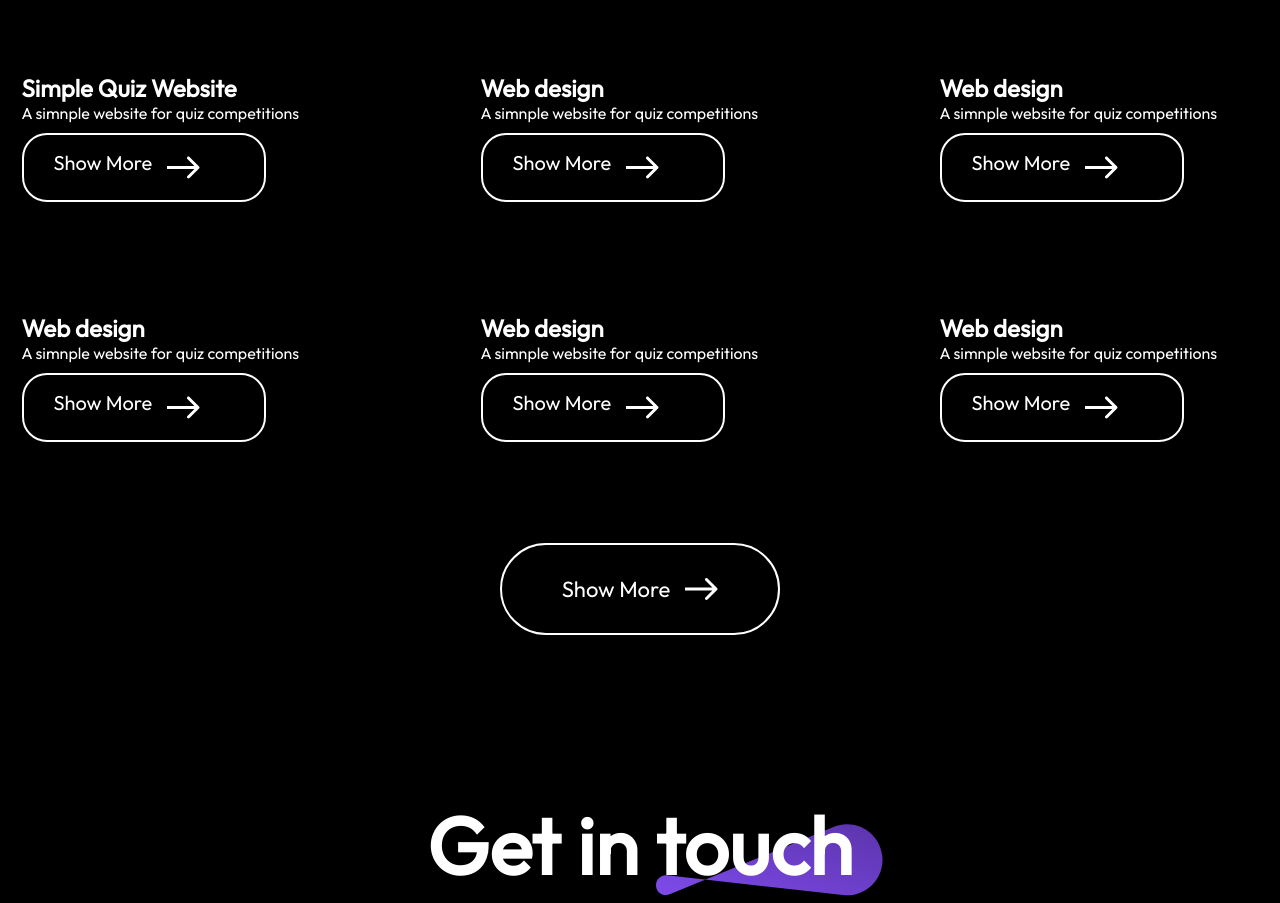
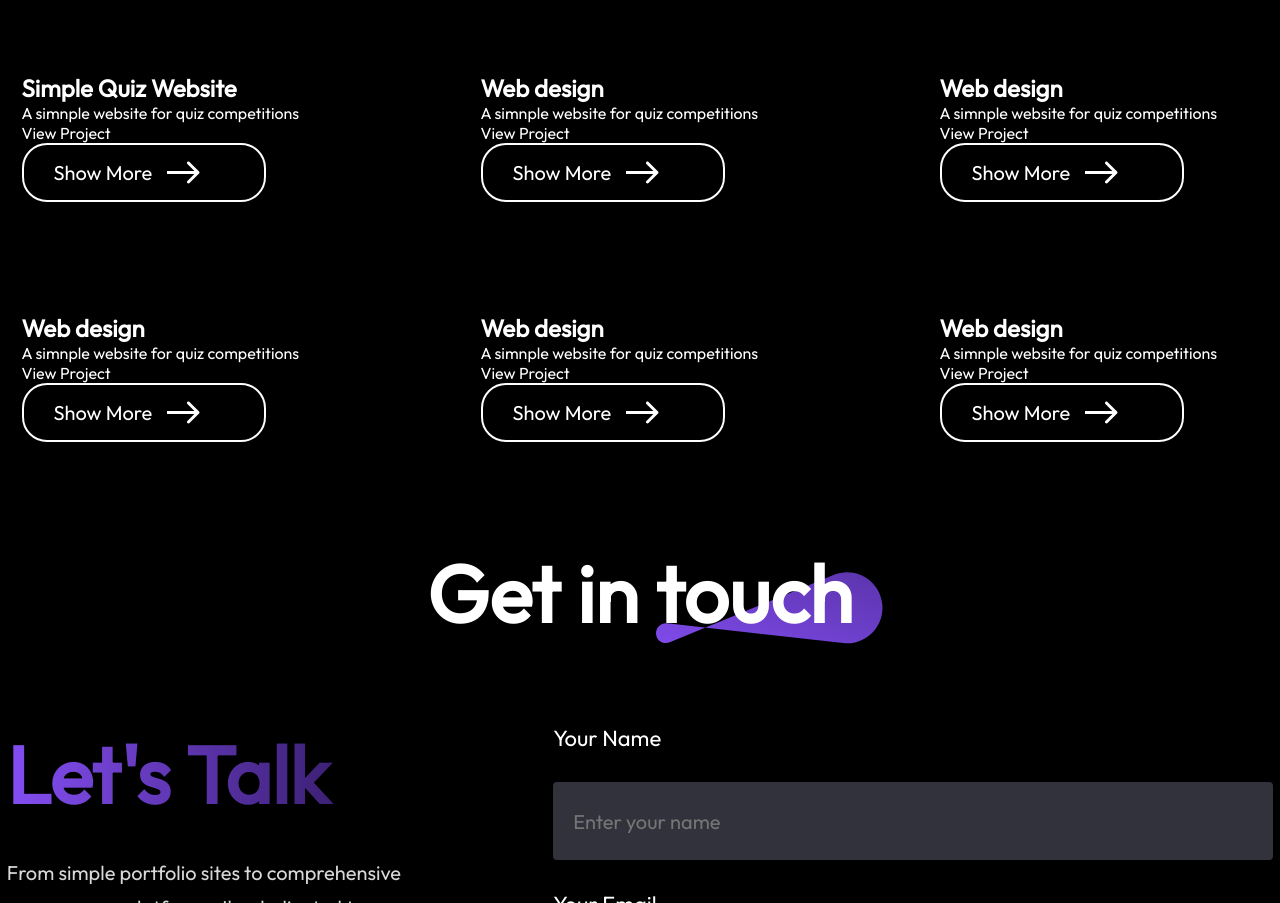
Before and after one commit to itsdavidmandal/website, a React (Vite) app: page / in a window 1280 px wide. Shown: the part 4360-5263 px from the top of the page. Built offline with nearby package versions, Linux system fonts and the light colour scheme.

Commit message:
added the link wala feature to the project

```diff
--- a/src/Components/My Work/Mywork.css
+++ b/src/Components/My Work/Mywork.css
@@ -41,10 +41,12 @@
     padding: 50px;
 
 }
-.mywork-item p{
+/* .mywork-item p{
     margin-bottom: 10px;
 
-}
+} */
+
+
 
 .mywork-item:hover{
     transform: scale(1.10);
--- a/src/Components/My Work/Mywork.jsx
+++ b/src/Components/My Work/Mywork.jsx
@@ -17,6 +17,20 @@ const Mywork = () => {
             <div key={work.w_no} className="mywork-item">
               <h2>{work.w_title}</h2>
               <p>{work.w_desc}</p>
+              <a
+                href={work.w_link}
+                target="_blank"
+                rel="noopener noreferrer"
+                style={{
+                  textDecoration: "none",
+                  color: "white",
+                  marginTop: "5px",
+                  marginBottom: "50px"
+                }}
+              >
+                View Project
+              </a>
+
               <div className="mywork-showmore-mini">
                 <p>Show More</p>
                 <img src={arrowicon} alt="" />
@@ -25,10 +39,10 @@ const Mywork = () => {
           );
         })}
       </div>
-      <div className="mywork-showmore">
+      {/* <div className="mywork-showmore">
         <p>Show More</p>
         <img src={arrowicon} alt="" />
-      </div>
+      </div> */}
     </div>
   );
 };
--- a/src/assets/mywork_data.js
+++ b/src/assets/mywork_data.js
@@ -4,7 +4,8 @@ const mywork_data = [
     {
         w_no:1,
         w_title:"Simple Quiz Website",
-        w_desc :"A simnple website for quiz competitions"
+        w_desc :"A simnple website for quiz competitions",
+        w_link : "https://quizappusingreact.netlify.app/"
     },
     {
         w_no:2,
```
